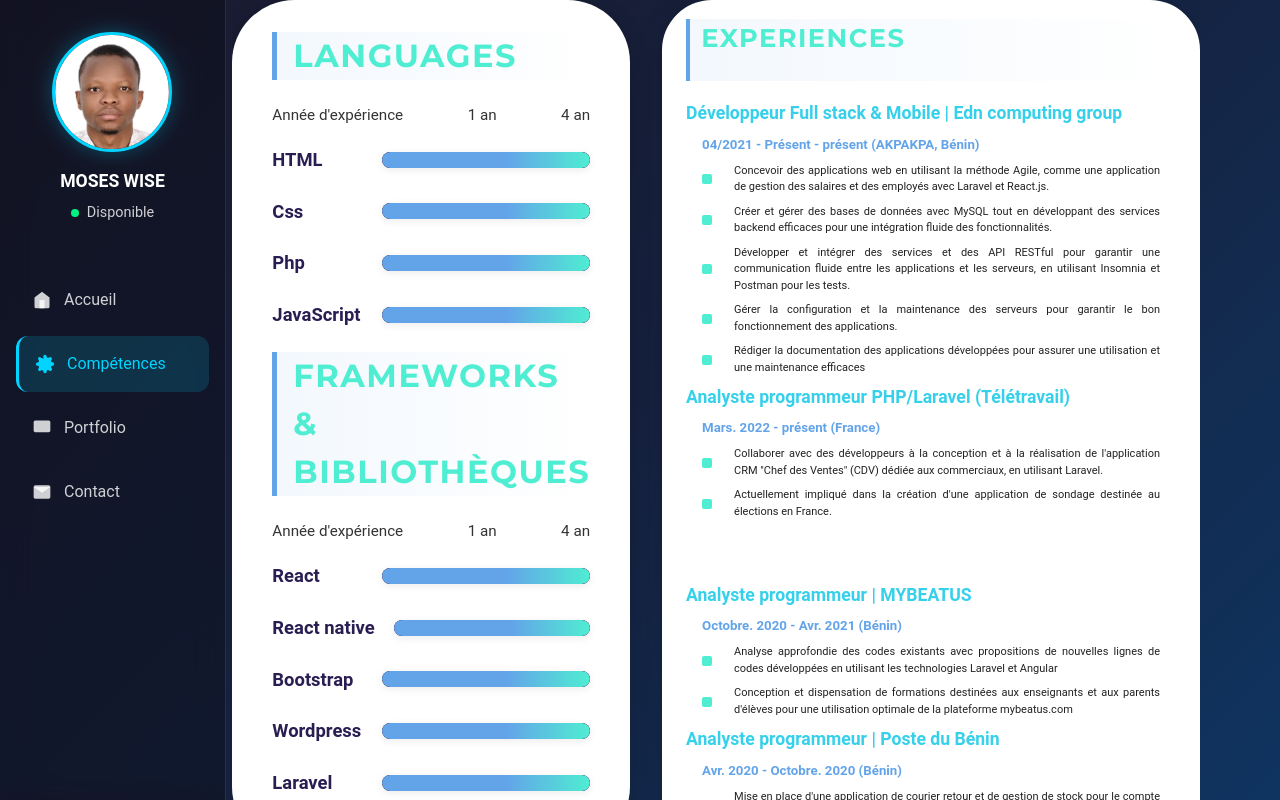
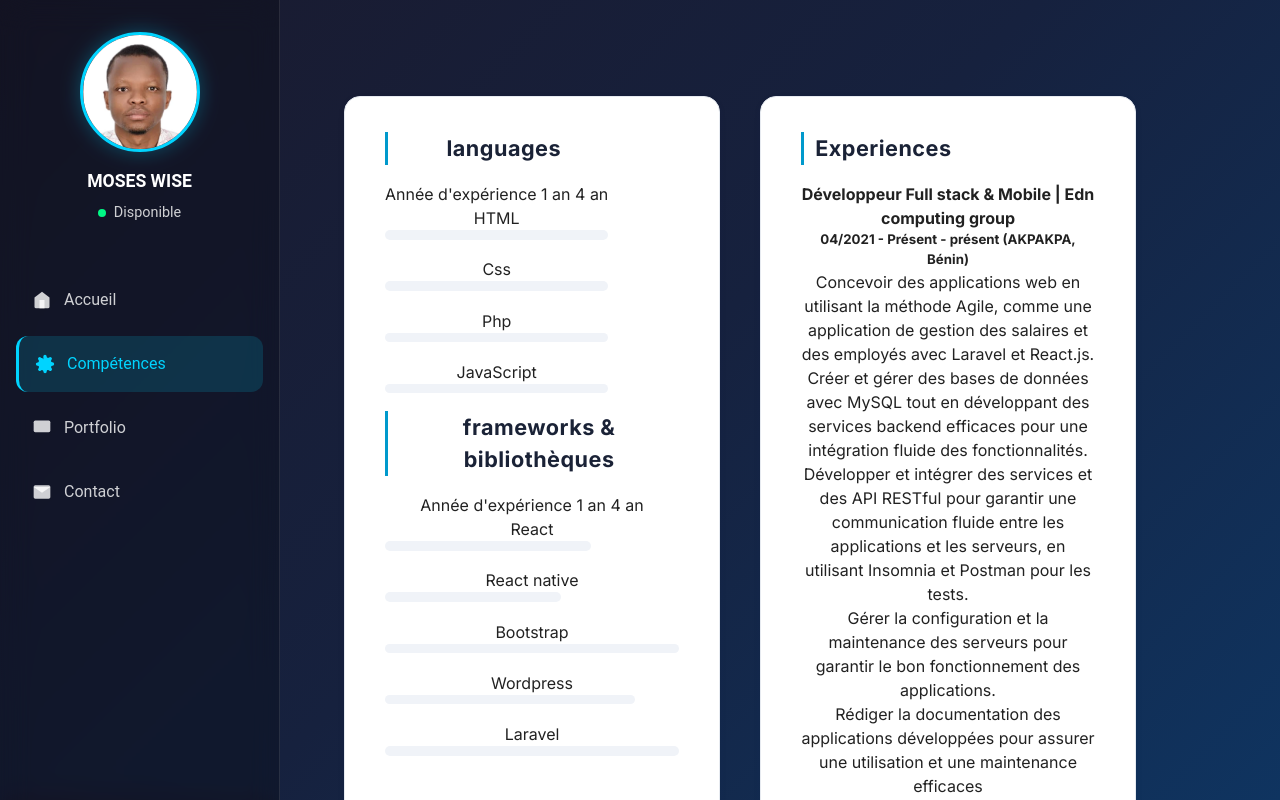
Before and after one commit to githubmoseswise/react-cv, a React (Create React App) app: page /competences in a window 1280 px wide. Shown: the top 800 px of the page. Built offline with nearby package versions, Linux system fonts and the light colour scheme.

Commit message:
correction ajouter

```diff
--- a/src/pages/Knownledges.js
+++ b/src/pages/Knownledges.js
@@ -7,14 +7,16 @@ import Hobbies from '../components/knownledges/Hobbies';
 
 const Knownledges = () => {
     return (
-        <div className="knowledges">
+        <div className="container">
             <Navigation/>
-            <div className="knowledgesContent">
-                <Languages/>
-                <Experience/>
-                <OtherSikills/>
-                <Hobbies/>
-            </div>
+            <main className="main-content">
+                <div className="competences-content">
+                    <Languages/>
+                    <Experience/>
+                    <OtherSikills/>
+                    <Hobbies/>
+                </div>
+            </main>
         </div>
     );
 };
--- a/src/styles/pages/_knownledge.scss
+++ b/src/styles/pages/_knownledge.scss
@@ -1,278 +1,185 @@
-.knowledges {
-    .knowledgesContent {
-      min-height: $minHeight;
-      width: 100%;
-      position: relative;
-      overflow: hidden;
-      display: grid;
-      grid-template-columns: 0.2fr 1fr 0.2fr;
-      grid-template-rows: 70% 30%;
-      grid-template-areas:
-        "L E E"
-        "O O H";
-      gap: 1.5rem;
-      margin-bottom: 2.5rem;
+/**
+ * Design professionnel, sobre et élégant pour la page Compétences
+ */
+.competences-content {
+  display: grid;
+  grid-template-columns: 1fr 1fr;
+  gap: 2.5rem;
+  width: 100%;
+  max-width: 1100px;
+  margin: 0 auto;
+  margin-top: 2rem;
+  font-family: 'Inter', 'Segoe UI', 'Roboto', Arial, sans-serif;
+}
 
-      .languagesFrameworks, .experience, .otherSkills, .hobbies {
-        background: $color-2;
-        border-radius: $borderRadius * 2;
-        padding: 1.2rem 1.5rem;
-        box-shadow: 0 8px 32px rgba(0,0,0,0.10), 0 1.5px 6px rgba(0,0,0,0.08);
-        transition: box-shadow 0.3s, transform 0.3s;
-        animation: fadeInCard 1.1s cubic-bezier(0.23, 1, 0.32, 1);
-        &:hover {
-          box-shadow: 0 12px 40px rgba(0,0,0,0.16), 0 2px 8px rgba(0,0,0,0.10);
-          transform: translateY(-4px) scale(1.02);
-        }
-      }
-      h3 {
-        font-size: 1.6rem;
-        margin-bottom: 1.2rem;
-        font-family: $font-2;
-        color: $color-4;
-        text-transform: uppercase;
-        letter-spacing: 1.5px;
-        border-left: 4px solid $color-3;
-        padding-left: 0.7rem;
-        background: linear-gradient(90deg, rgba($color-3,0.08) 0%, transparent 100%);
-        border-radius: 0 1rem 1rem 0;
-        font-weight: 700;
-      }
+.languagesFrameworks, .experience, .otherSkills, .hobbies {
+  background: #fff;
+  border-radius: 16px;
+  border: 1px solid #e6eaf0;
+  box-shadow: 0 2px 8px rgba(30,40,90,0.04);
+  padding: 2.2rem 2.5rem;
+  transition: box-shadow 0.18s, transform 0.18s, background 0.18s;
+  display: flex;
+  flex-direction: column;
+  align-items: flex-start;
+  min-width: 0;
+  margin-bottom: 0.5rem;
+}
+.languagesFrameworks:hover, .experience:hover, .otherSkills:hover, .hobbies:hover {
+  box-shadow: 0 8px 24px rgba(30,40,90,0.08);
+  background: #f7fafd;
+  transform: translateY(-2px) scale(1.01);
+}
 
-      .square-bullets {
-        list-style: none; /* Supprime les puces par défaut */
-        padding: 0; /* Supprime le padding par défaut */
-      }
-      .square-bullets li {
-        position: relative;
-        padding-left: 2rem; /* Espace pour la puce */
-        margin-bottom: 0.5rem; /* Espace entre les éléments */
-        line-height: 1.5; /* Hauteur de ligne pour un meilleur espacement */
-      }
+.languagesFrameworks h3, .experience h3, .otherSkills h3, .hobbies h3 {
+  font-size: 1.35rem;
+  margin-bottom: 1.1rem;
+  color: #1a2236;
+  font-family: inherit;
+  font-weight: 700;
+  letter-spacing: 0.5px;
+  border-left: 3px solid #0099cc;
+  padding-left: 0.7rem;
+  background: none;
+  border-radius: 0 1rem 1rem 0;
+}
 
-      .square-bullets li::before {
-        content: ''; /* Pas de texte, juste une puce */
-        position: absolute;
-        left: 0; /* Aligne la puce à gauche */
-        top: 50%; /* Aligne la puce verticalement au centre de l'élément */
-        transform: translateY(-50%); /* Ajuste l'alignement vertical */
-        width: 10px; /* Largeur de la puce */
-        height: 10px; /* Hauteur de la puce */
-        background-color: $color-4;
-        border-radius: 2px; /* Rend la puce carrée */
-      }
+.section-separator {
+  width: 100%;
+  height: 1px;
+  background: #e6eaf0;
+  margin: 2rem 0 1.5rem 0;
+  border: none;
+}
 
-      .languagesFrameworks {
-        grid-area: L;
-        margin-bottom: .5rem;
-        display: grid;
-        grid-template-columns: 1fr;
-        grid-template-rows: 1fr 1fr;
-        grid-template-areas:
-          "L"
-          "F";
-        padding: 2rem 2.5rem;
-        background: linear-gradient(120deg, lighten($color-2, 8%) 60%, #fff 100%);
-        border-radius: $borderRadius * 2.5;
-        box-shadow: 0 6px 24px rgba(0,0,0,0.10), 0 1.5px 6px rgba(0,0,0,0.08);
-        transition: box-shadow 0.3s, transform 0.3s;
-        animation: fadeInCard 1.1s cubic-bezier(0.23, 1, 0.32, 1);
-        &:hover {
-          box-shadow: 0 12px 40px rgba(0,0,0,0.16), 0 2px 8px rgba(0,0,0,0.10);
-          transform: translateY(-4px) scale(1.02);
-        }
-        h3 {
-          font-size: 2rem;
-          margin-bottom: 1.5rem;
-          color: $color-4;
-          text-transform: uppercase;
-          letter-spacing: 1.5px;
-          border-left: 5px solid $color-3;
-          padding-left: 1rem;
-          background: linear-gradient(90deg, rgba($color-3,0.08) 0%, transparent 100%);
-          border-radius: 0 1rem 1rem 0;
-          font-weight: 700;
-        }
-        .years {
-          font-size: .95rem;
-          display: flex;
-          justify-content: space-between;
-          color: $black;
-          margin-bottom: 1.2rem;
-        }
-        .languagesList {
-          display: flex;
-          align-items: center;
-          gap: 1.2rem;
-          margin-bottom: 1.5rem;
-          li {
-            color: $color-1;
-            font-size: 1.15rem;
-            font-weight: 600;
-            min-width: 90px;
-          }
-          .progressBar {
-            flex: 1;
-            height: 1rem;
-            background: $color-1;
-            border-radius: 50px;
-            position: relative;
-            overflow: hidden;
-            box-shadow: 0 2px 8px rgba(0,0,0,0.08);
-            &:after {
-              content: '';
-              position: absolute;
-              background: linear-gradient(90deg, $color-3 60%, $color-4 100%);
-              border-radius: 50px;
-              height: 1rem;
-              width: 0;
-              animation: line 2s cubic-bezier(0.23, 1, 0.32, 1) forwards;
-              @keyframes line {
-                to {
-                  width: 100%;
-                }
-              }
-            }
-          }
-        }
-      }
-      .experience {
-        grid-area: E;
-        margin: 0 0 .5rem .5rem;
-        display: grid;
-        grid-template-columns: 1fr;
-        grid-template-rows: 10% 1fr 1fr;
-        grid-template-areas:
-          "1"
-          "2"
-          "3";
+/* Barres de progression fines et élégantes */
+.progressBar {
+  background: #f0f3f8;
+  border-radius: 50px;
+  height: 0.6rem;
+  margin-bottom: 1.1rem;
+  box-shadow: none;
+  overflow: hidden;
+  position: relative;
+}
+.progressBar .progress {
+  background: linear-gradient(90deg, #0099cc 60%, #00d4ff 100%);
+  height: 100%;
+  border-radius: 50px;
+  transition: width 1.2s cubic-bezier(0.23, 1, 0.32, 1);
+}
 
-        h3 {
-          grid-area: 1;
-        }
-        h4 {
-          font-size: 1.1rem;
-          color: $color-5;
-        }
-        h5 {
-          color: $color-3;
-          padding: 0.5rem 0 0.5rem 1rem;
-        }
-        p {
-          text-align: justify;
-          padding: 0 1rem;
-          font-size: 11px;
-        }
-        .exp-1 {
-          grid-area: 2;
-        }
-        .exp-2 {
-          grid-area: 3;
-        }
+.language-list, .framework-list {
+  list-style: none;
+  padding: 0;
+  margin: 0 0 1.2rem 0;
+}
+.language-list li, .framework-list li {
+  display: flex;
+  justify-content: space-between;
+  align-items: center;
+  padding: 0.6rem 0;
+  border-bottom: 1px solid #f0f3f8;
+  font-size: 1.05rem;
+  color: #25304a;
+}
+.language-list li:last-child, .framework-list li:last-child {
+  border-bottom: none;
+}
+.level-badge {
+  background: #eaf6fb;
+  color: #0099cc;
+  border-radius: 12px;
+  font-size: 0.93rem;
+  padding: 0.18rem 0.7rem;
+  font-weight: 500;
+  border: 1px solid #b6eaff;
+}
 
-        overflow-y: auto;
-      }
-      .otherSkills {
-        grid-area: O;
-        margin-right: 0.5rem;
+/* Timeline expérience sobre */
+.experience {
+  padding-bottom: 0.5rem;
+}
+.timeline {
+  position: relative;
+  margin-left: 1.2rem;
+  padding-left: 1.2rem;
+  border-left: 2px solid #e6eaf0;
+}
+.timeline-item {
+  position: relative;
+  margin-bottom: 2.1rem;
+}
+.timeline-point {
+  position: absolute;
+  left: -1.35rem;
+  top: 0.35rem;
+  width: 11px;
+  height: 11px;
+  background: #0099cc;
+  border-radius: 50%;
+  border: 2px solid #fff;
+  box-shadow: 0 0 0 2px #e6eaf0;
+}
+.timeline-title {
+  font-weight: 600;
+  color: #1a2236;
+  font-size: 1.07rem;
+}
+.timeline-date {
+  color: #0099cc;
+  font-size: 0.97rem;
+  margin-bottom: 0.18rem;
+  font-style: italic;
+}
+.timeline-desc {
+  color: #3a4a5d;
+  font-size: 0.97rem;
+  margin-top: 0.18rem;
+  margin-bottom: 0.45rem;
+}
+.timeline-list {
+  margin: 0.18rem 0 0.45rem 0;
+  padding-left: 1.1rem;
+  color: #4a5a6d;
+  font-size: 0.96rem;
+}
+.timeline-list li {
+  margin-bottom: 0.25rem;
+}
 
-        .list {
-          display: flex;
-          width: 80%;
-          height: 100%;
-          margin: 0 auto;
-          justify-content: space-between;
+/* Tags pour autres compétences et hobbies, style pro */
+.otherSkills, .hobbies {
+  padding-bottom: 0.5rem;
+}
+.tag-list {
+  display: flex;
+  flex-wrap: wrap;
+  gap: 0.6rem;
+  padding: 0;
+  margin: 0;
+}
+.tag {
+  background: #f0f3f8;
+  color: #0099cc;
+  border-radius: 14px;
+  padding: 0.42rem 1.1rem;
+  font-weight: 500;
+  font-size: 0.98rem;
+  display: flex;
+  align-items: center;
+  gap: 0.45rem;
+  border: 1px solid #e6eaf0;
+  box-shadow: none;
+}
+.tag i {
+  color: #0099cc;
+}
 
-          ul {
-            height: 80%;
-            display: grid;
-
-            i {
-              color: $color-5;
-            }
-          }
-        }
-      }
-      .hobbies {
-        grid-area: H;
-        padding-left: 1.5rem;
-
-        ul {
-          height: 80%;
-          display: grid;
-
-          li {
-            i {
-              position: absolute;
-              color: $color-5;
-            }
-            span {
-              position: absolute;
-              transform: translateX(2.2rem);
-            }
-          }
-        }
-      }
-    }
-  }
-  @media screen and (max-width: 950px){
-    .knowledgesContent {
-      h3 {
-        font-size: 1.2rem !important;
-      }
-      .languagesList {
-        padding-top: .2rem !important;
-      }
-      p {
-        font-size: .8rem;
-      }
-      .otherSkills, .hobbies {
-        font-size: .8rem;
-      }
-    }
-  }
-  @media screen and (max-width: 850px){
-    .knowledgesContent {
-      h4 {
-        font-size: .9rem !important;
-      }
-      h5 {
-        font-size: .6rem !important;
-        padding: .2rem 1rem !important;
-      }
-    }
-  }
-  @media screen and (max-width: 500px){
-    .knowledgesContent {
-      display: grid !important;
-      grid-template-columns: 1fr !important;
-      grid-template-rows: 1fr 1fr 180px 180px !important;
-
-      .languages {
-        grid-area: 1 !important;
-      }
-      .experience {
-        grid-area: 2 !important;
-        margin-left: 0 !important;
-      }
-      .otherSkills {
-        grid-area: 3 !important;
-        margin-right: 0 !important;
-      }
-      .hobbies {
-        grid-area: 4 !important;
-        margin-top: .5rem !important;
-      }
-    }
-  }
-
-@keyframes fadeInCard {
-  0% {
-    opacity: 0;
-    transform: translateY(40px) scale(0.98);
-  }
-  100% {
-    opacity: 1;
-    transform: translateY(0) scale(1);
+@media (max-width: 900px) {
+  .competences-content {
+    grid-template-columns: 1fr;
+    gap: 1.5rem;
+    padding: 0 1rem;
   }
 }
```
